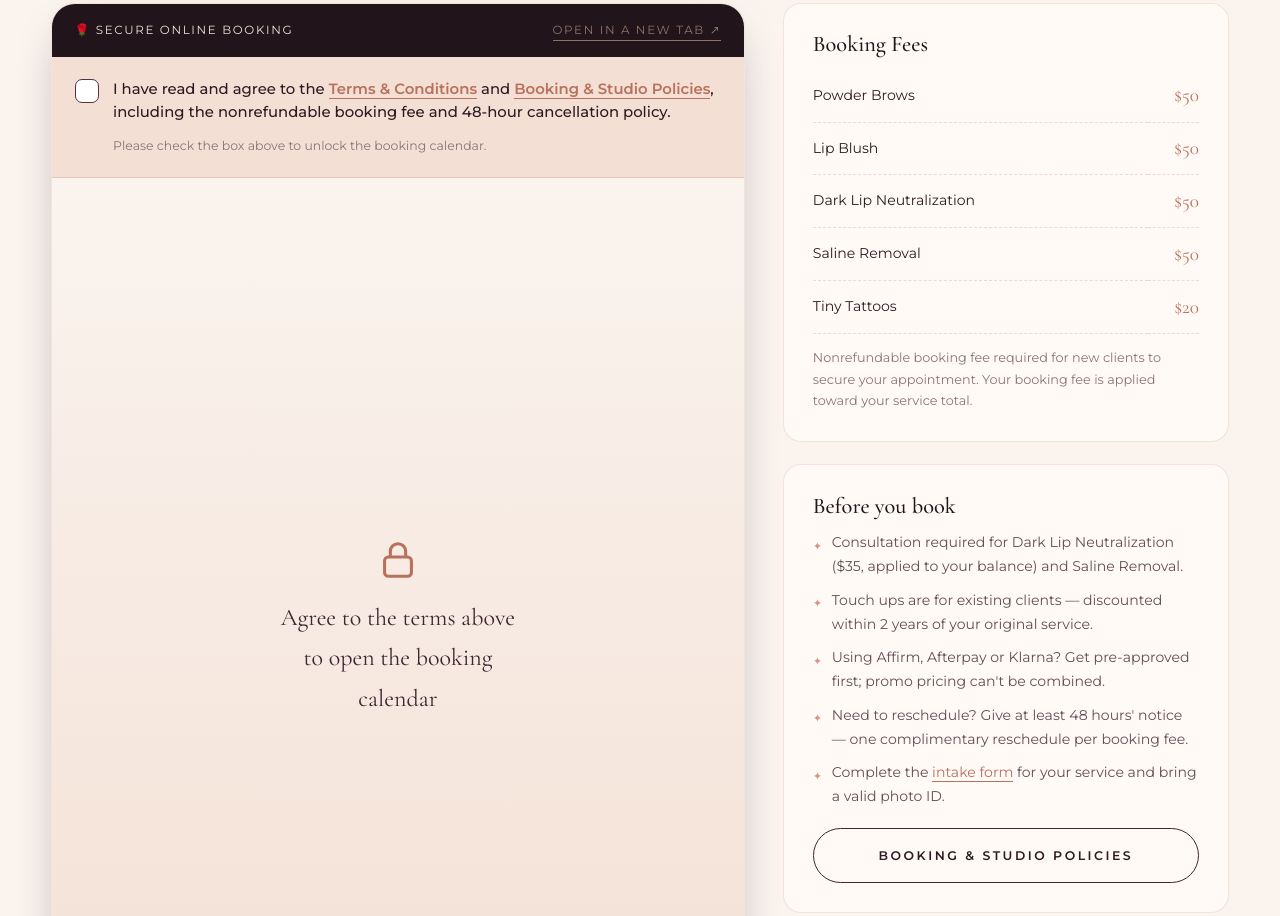
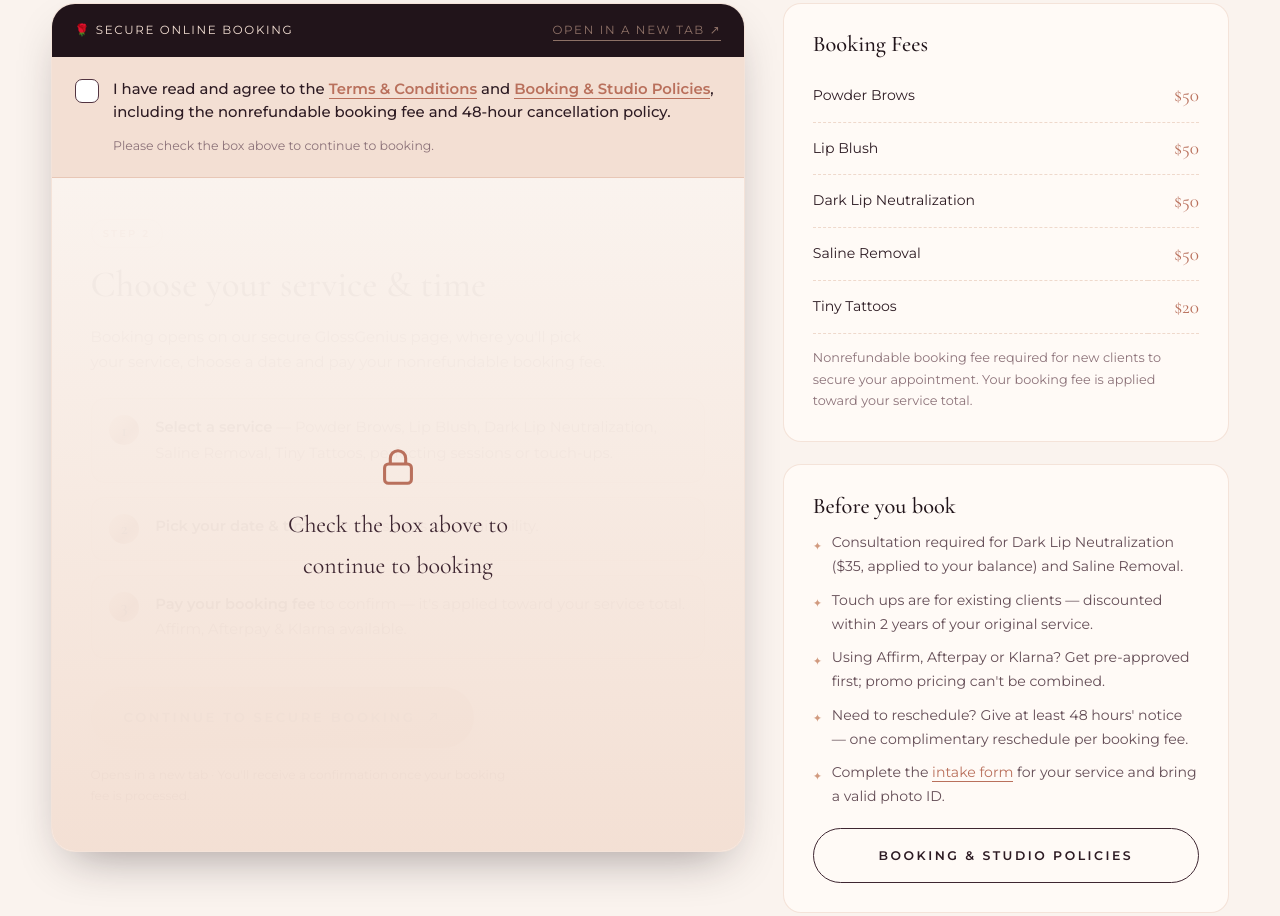
Before and after one commit to zohebashraf2019-kingzaddy/ravagedrosepmu, a plain HTML site: page book.html in a window 1280 px wide. Shown: the part 665-1581 px from the top of the page. Drawn offline with nearby package versions, Linux system fonts and the light colour scheme.

Commit message:
Booking: replace blocked GlossGenius embed with booking panel
GlossGenius refuses to load inside other sites, so the embedded calendar
showed "refused to connect". The acknowledgment checkbox now unlocks a
3-step panel with a button that opens GlossGenius booking in a new tab.

Co-Authored-By: Claude Opus 5.5 <noreply@anthropic.com>
Claude-Session: https://claude.ai/code/session_01XNaCjhT1iKssgdG9qZCxZN

```diff
--- a/assets/css/style.css
+++ b/assets/css/style.css
@@ -389,7 +389,17 @@ textarea{min-height:130px;resize:vertical}
 .ack-ok .ack-box{background:#f6ece6}
 .ack-box.nudge{animation:nudge .5s ease}
 @keyframes nudge{0%,100%{transform:none}20%,60%{transform:translateX(-6px)}40%,80%{transform:translateX(6px)}}
-.book-stage{position:relative}
+.book-stage{position:relative;min-height:520px}
+.book-go{padding:2.6rem 2.4rem 2.8rem;display:grid;gap:1.1rem;justify-items:start}
+.go-badge{font-size:.62rem;letter-spacing:.22em;text-transform:uppercase;font-weight:600;color:var(--rose);border:1px solid var(--line);border-radius:999px;padding:.3rem .7rem}
+.book-go h3{font-size:clamp(1.8rem,3vw,2.3rem)}
+.book-go>p{color:#644d56;max-width:52ch}
+.go-steps{list-style:none;counter-reset:go;display:grid;gap:.9rem;margin:.4rem 0 .6rem;width:100%}
+.go-steps li{counter-increment:go;display:flex;gap:1rem;align-items:flex-start;font-size:.92rem;color:#644d56;padding:1rem 1.1rem;background:var(--cream);border:1px solid var(--line);border-radius:14px}
+.go-steps li::before{content:counter(go);flex:none;width:30px;height:30px;border-radius:50%;background:var(--grad-gold);color:var(--plum-900);display:grid;place-items:center;font-family:var(--serif);font-size:1.1rem;font-weight:600}
+.go-steps b{color:var(--plum-900)}
+.go-btn{font-size:.82rem;padding:1.15rem 2rem}
+.go-note{font-size:.76rem;color:var(--muted)}
 .book-lock{position:absolute;inset:0;display:grid;place-content:center;justify-items:center;gap:1rem;text-align:center;padding:2rem;background:linear-gradient(180deg,rgba(250,243,238,.97),rgba(243,223,211,.97));color:var(--plum-700);transition:opacity .4s}
 .book-lock svg{width:46px;height:46px;color:var(--rose)}
 .book-lock p{font-family:var(--serif);font-size:1.5rem;max-width:22ch}
@@ -454,6 +464,8 @@ body:not(.ack-ok) [data-gate]{opacity:.55}
   .float-book{display:inline-flex;padding:.85rem 1.5rem;font-size:.72rem}
 }
 @media (max-width:640px){
+  .book-go{padding:1.8rem 1.3rem 2rem}
+  .go-btn{width:100%}
   .btn{white-space:normal;text-align:center;justify-content:center;line-height:1.4}
   .cards-4,.form-grid,.legal-toc ol{grid-template-columns:1fr}
   .faq-top-item summary{font-size:1.3rem}
--- a/book.html
+++ b/book.html
@@ -57,13 +57,24 @@
           <span class="ack-mark" aria-hidden="true"></span>
           <span class="ack-text">I have read and agree to the <a href="/terms" target="_blank" rel="noopener">Terms &amp; Conditions</a> and <a href="/policies" target="_blank" rel="noopener">Booking &amp; Studio Policies</a>, including the nonrefundable booking fee and 48-hour cancellation policy.</span>
         </label>
-        <p class="ack-help" id="ack-help"><span class="ack-off">Please check the box above to unlock the booking calendar.</span><span class="ack-on">Thank you! Choose your service and time below. Calendar not showing? <a data-link="BOOKING_URL" data-gate href="#">Open the booking site</a>.</span></p>
+        <p class="ack-help" id="ack-help"><span class="ack-off">Please check the box above to continue to booking.</span><span class="ack-on">Thank you! Continue below to choose your service and time.</span></p>
       </div>
       <div class="book-stage">
-        <iframe data-book-frame title="Book an appointment with Ravaged Rose Beauty" allow="payment"></iframe>
+        <div class="book-go">
+          <span class="go-badge">Step 2</span>
+          <h3>Choose your service &amp; time</h3>
+          <p>Booking opens on our secure GlossGenius page, where you'll pick your service, choose a date and pay your nonrefundable booking fee.</p>
+          <ol class="go-steps">
+            <li><span><b>Select a service</b> — Powder Brows, Lip Blush, Dark Lip Neutralization, Saline Removal, Tiny Tattoos, perfecting sessions or touch-ups.</span></li>
+            <li><span><b>Pick your date &amp; time</b> from Destiny's live availability.</span></li>
+            <li><span><b>Pay your booking fee</b> to confirm — it's applied toward your service total. Affirm, Afterpay &amp; Klarna available.</span></li>
+          </ol>
+          <a class="btn btn-gold go-btn" data-link="BOOKING_URL" data-gate href="#">Continue to secure booking <svg viewBox="0 0 24 24" fill="none" stroke="currentColor" stroke-width="1.8"><path d="M7 17L17 7M9 7h8v8"/></svg></a>
+          <p class="go-note">Opens in a new tab · You'll receive a confirmation once your booking fee is processed.</p>
+        </div>
         <div class="book-lock" aria-hidden="true">
           <svg viewBox="0 0 24 24" fill="none" stroke="currentColor" stroke-width="1.6"><rect x="5" y="11" width="14" height="10" rx="2"/><path d="M8 11V8a4 4 0 018 0v3"/></svg>
-          <p>Agree to the terms above to open the booking calendar</p>
+          <p>Check the box above to continue to booking</p>
         </div>
       </div>
     </div>
```
Also changed, not shown: 1 other file.
